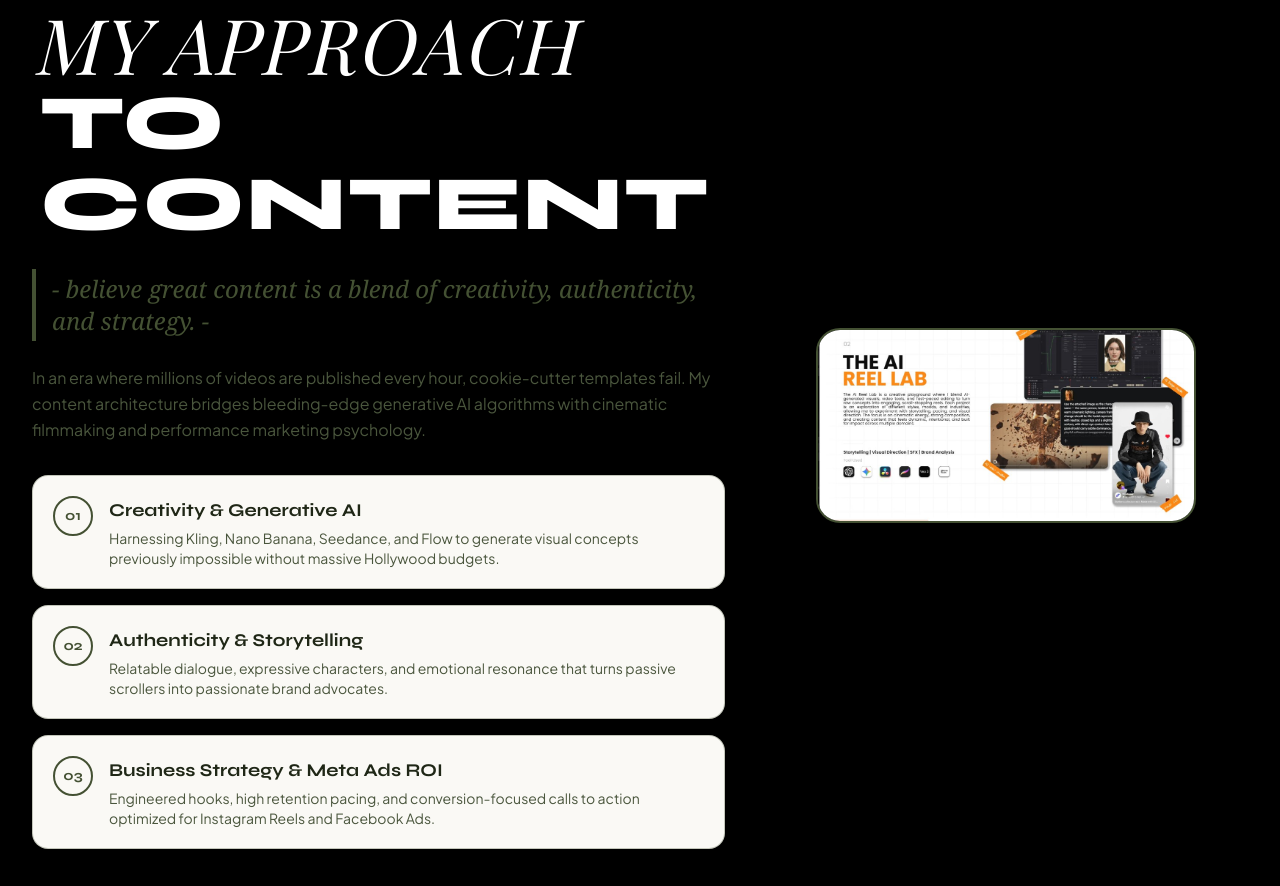
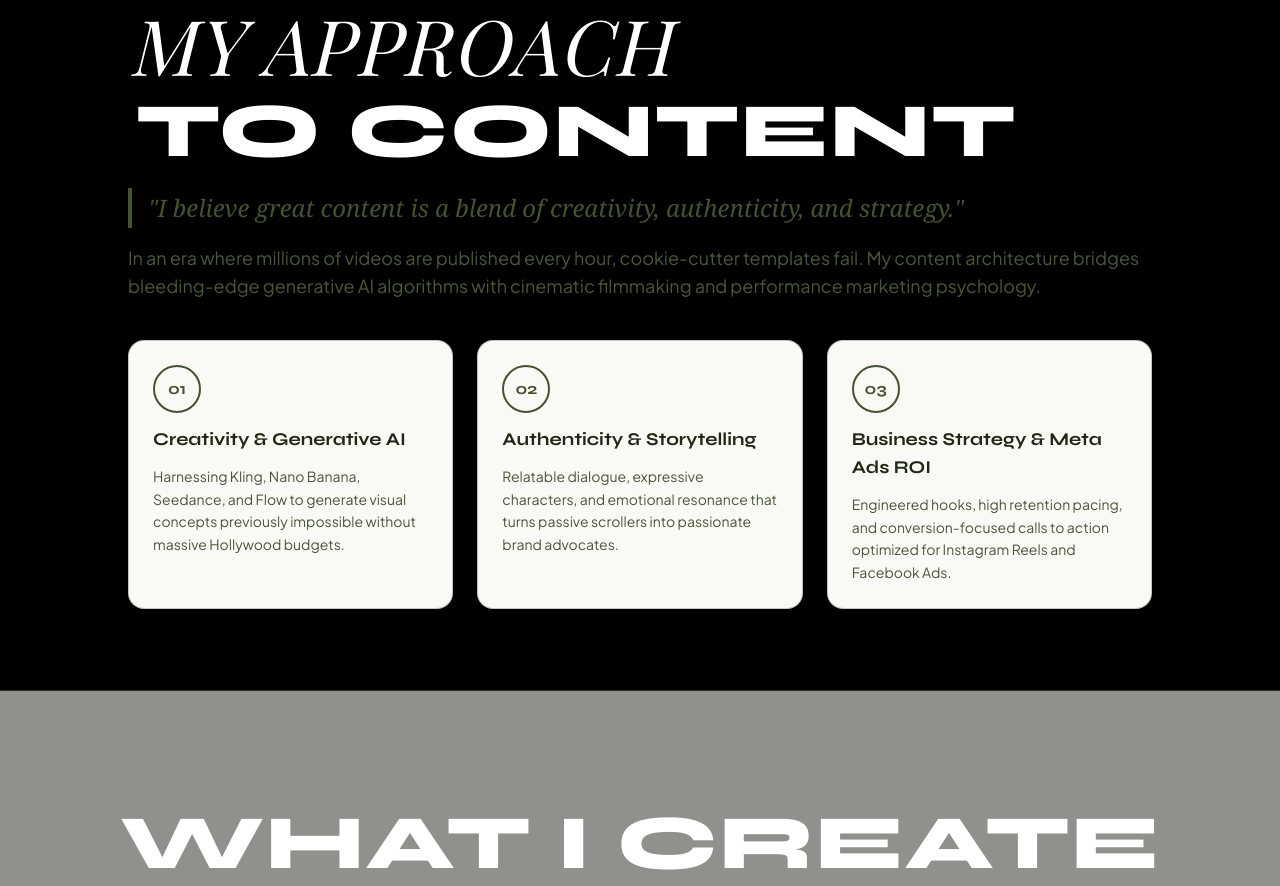
Before and after one commit to mohammadck169-oss/MY-CREATIVE, a plain HTML site: page index.html in a window 1280 px wide. Shown: the part 1983-2869 px from the top of the page. Drawn offline with nearby package versions, Linux system fonts and the light colour scheme; a web font is replaced by a local one.

Commit message:
Remove AI Reel Lab box from Slide 3 and create balanced 3-pillar layout

```diff
--- a/index.html
+++ b/index.html
@@ -302,10 +302,10 @@
   <section id="approach" class="editorial-slide" data-slide-index="2">
     <div class="editorial-container">
 
-      <div class="grid grid-cols-1 lg:grid-cols-12 gap-10 items-center">
-
-        <!-- Left: Approach Philosophy & 3 Pillars -->
-        <div class="lg:col-span-7 space-y-6">
+      <div class="max-w-5xl mx-auto space-y-8">
+
+        <!-- Approach Philosophy Header -->
+        <div class="space-y-4">
 
           <h2 class="slide-heading group">
             <span class="italic-part">MY APPROACH</span>
@@ -313,63 +313,57 @@
           </h2>
 
           <p class="text-xl md:text-2xl font-serif italic text-[#445133] dark:text-[#A2B887] border-l-4 border-[#445133] pl-4 py-1">
-             - believe great content is a blend of creativity, authenticity, and strategy. -           </p>
-
-          <p class="text-[#4A563D] dark:text-[#D4DEC7] text-base leading-relaxed">
+            "I believe great content is a blend of creativity, authenticity, and strategy."
+          </p>
+
+          <p class="text-[#4A563D] dark:text-[#D4DEC7] text-base md:text-lg leading-relaxed">
             In an era where millions of videos are published every hour, cookie-cutter templates fail. My content architecture bridges bleeding-edge generative AI algorithms with cinematic filmmaking and performance marketing psychology.
           </p>
 
-          <!-- 3 Pillars Grid -->
-          <div class="space-y-4 pt-2">
+        </div>
+
+        <!-- 3 Pillars Grid (Balanced 3-Column Layout) -->
+        <div class="grid grid-cols-1 md:grid-cols-3 gap-6 pt-2">
 
           <!-- Pillar 1 -->
-            <div class="p-5 rounded-2xl border border-[#445133]/30 bg-[#FAF9F5] dark:bg-[#1E2718] flex items-start gap-4 hover:border-[#445133] transition-colors">
-              <span class="w-10 h-10 rounded-full border-2 border-[#445133] flex items-center justify-center font-display font-bold text-[#445133] dark:text-[#A2B887] shrink-0 text-sm">
+          <div class="p-6 rounded-2xl border border-[#445133]/30 bg-[#FAF9F5] dark:bg-[#1E2718] flex flex-col justify-between hover:border-[#445133] hover:shadow-lg transition-all group">
+            <div class="space-y-3">
+              <span class="w-12 h-12 rounded-full border-2 border-[#445133] flex items-center justify-center font-display font-bold text-[#445133] dark:text-[#A2B887] text-base group-hover:bg-[#445133] group-hover:text-white transition-colors">
                 01
               </span>
-              <div>
-                <h4 class="font-display font-bold text-lg text-[#1F2716] dark:text-[#FAF9F5]">Creativity & Generative AI</h4>
-                <p class="text-sm text-[#4A563D] dark:text-[#D4DEC7] mt-1">
+              <h4 class="font-display font-bold text-lg text-[#1F2716] dark:text-[#FAF9F5]">Creativity &amp; Generative AI</h4>
+              <p class="text-sm text-[#4A563D] dark:text-[#D4DEC7] leading-relaxed">
                 Harnessing Kling, Nano Banana, Seedance, and Flow to generate visual concepts previously impossible without massive Hollywood budgets.
               </p>
             </div>
           </div>
 
           <!-- Pillar 2 -->
-            <div class="p-5 rounded-2xl border border-[#445133]/30 bg-[#FAF9F5] dark:bg-[#1E2718] flex items-start gap-4 hover:border-[#445133] transition-colors">
-              <span class="w-10 h-10 rounded-full border-2 border-[#445133] flex items-center justify-center font-display font-bold text-[#445133] dark:text-[#A2B887] shrink-0 text-sm">
+          <div class="p-6 rounded-2xl border border-[#445133]/30 bg-[#FAF9F5] dark:bg-[#1E2718] flex flex-col justify-between hover:border-[#445133] hover:shadow-lg transition-all group">
+            <div class="space-y-3">
+              <span class="w-12 h-12 rounded-full border-2 border-[#445133] flex items-center justify-center font-display font-bold text-[#445133] dark:text-[#A2B887] text-base group-hover:bg-[#445133] group-hover:text-white transition-colors">
                 02
               </span>
-              <div>
-                <h4 class="font-display font-bold text-lg text-[#1F2716] dark:text-[#FAF9F5]">Authenticity & Storytelling</h4>
-                <p class="text-sm text-[#4A563D] dark:text-[#D4DEC7] mt-1">
+              <h4 class="font-display font-bold text-lg text-[#1F2716] dark:text-[#FAF9F5]">Authenticity &amp; Storytelling</h4>
+              <p class="text-sm text-[#4A563D] dark:text-[#D4DEC7] leading-relaxed">
                 Relatable dialogue, expressive characters, and emotional resonance that turns passive scrollers into passionate brand advocates.
               </p>
             </div>
           </div>
 
           <!-- Pillar 3 -->
-            <div class="p-5 rounded-2xl border border-[#445133]/30 bg-[#FAF9F5] dark:bg-[#1E2718] flex items-start gap-4 hover:border-[#445133] transition-colors">
-              <span class="w-10 h-10 rounded-full border-2 border-[#445133] flex items-center justify-center font-display font-bold text-[#445133] dark:text-[#A2B887] shrink-0 text-sm">
+          <div class="p-6 rounded-2xl border border-[#445133]/30 bg-[#FAF9F5] dark:bg-[#1E2718] flex flex-col justify-between hover:border-[#445133] hover:shadow-lg transition-all group">
+            <div class="space-y-3">
+              <span class="w-12 h-12 rounded-full border-2 border-[#445133] flex items-center justify-center font-display font-bold text-[#445133] dark:text-[#A2B887] text-base group-hover:bg-[#445133] group-hover:text-white transition-colors">
                 03
               </span>
-              <div>
-                <h4 class="font-display font-bold text-lg text-[#1F2716] dark:text-[#FAF9F5]">Business Strategy & Meta Ads ROI</h4>
-                <p class="text-sm text-[#4A563D] dark:text-[#D4DEC7] mt-1">
+              <h4 class="font-display font-bold text-lg text-[#1F2716] dark:text-[#FAF9F5]">Business Strategy &amp; Meta Ads ROI</h4>
+              <p class="text-sm text-[#4A563D] dark:text-[#D4DEC7] leading-relaxed">
                 Engineered hooks, high retention pacing, and conversion-focused calls to action optimized for Instagram Reels and Facebook Ads.
               </p>
             </div>
           </div>
 
-          </div>
-
-        </div>
-
-        <!-- Right: Photographic Visual Panel -->
-        <div class="lg:col-span-5 flex justify-center">
-          <div class="relative w-full max-w-[380px] rounded-3xl overflow-hidden border-2 border-[#445133] shadow-xl">
-            <img src="assets/boards/ai-reel-lab.jpg" alt="AI Reel Laboratory Showcase" class="w-full h-auto object-cover block">
-          </div>
         </div>
 
       </div>
```
Lines whose indentation alone changed are shown as unchanged.
